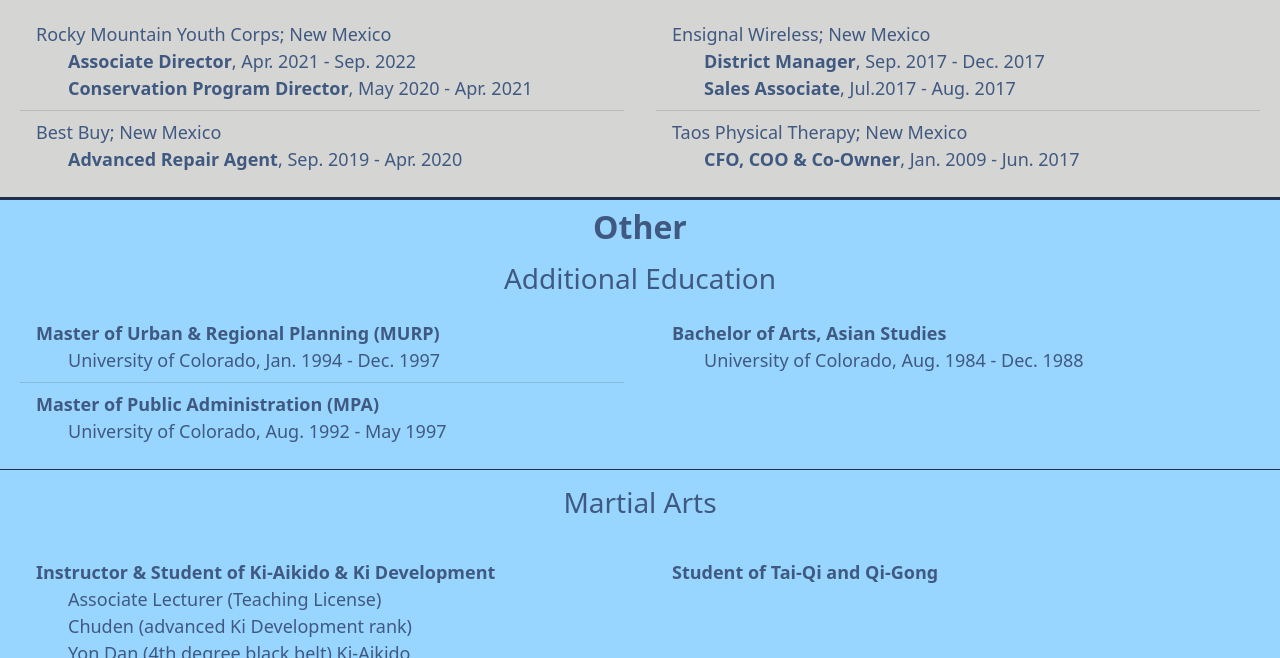
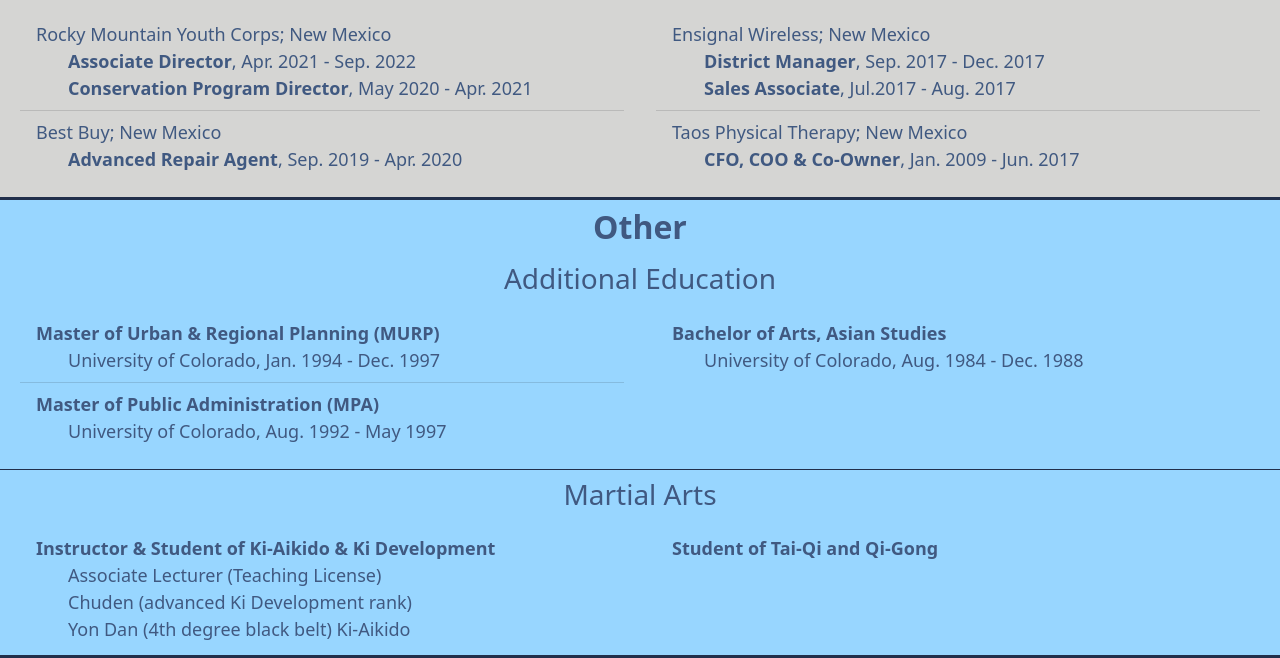
Before and after one commit to mattspriggs/mspriggs-resume, a plain HTML site: page public_html/index.html in a window 1280 px wide. Shown: the part 1849-2507 px from the top of the page. Drawn offline with nearby package versions, Linux system fonts and the light colour scheme.

Commit message:
Code cleanup on HTML

```diff
--- a/public_html/index.html
+++ b/public_html/index.html
@@ -258,8 +258,8 @@
 			</li>
 		</ul>
 	</div>
-	<h3 class="subheading border-top border-1 py-3">Martial Arts</h3>
-	<div class="row row-cols-xl-2 row-cols-1 mx-1 my-3">
+	<h3 class="subheading border-top border-1 py-2">Martial Arts</h3>
+	<div class="row row-cols-xl-2 row-cols-1 m-1">
 		<ul class="list-group list-group-flush px-3 other-list">
 			<li class="list-group-item other-list"><span>Instructor & Student of Ki-Aikido & Ki Development</span>
 				<ul>
```
